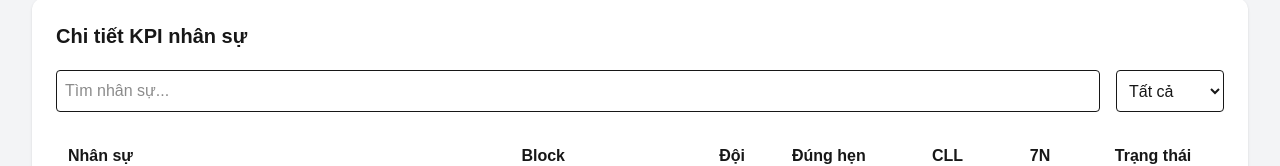
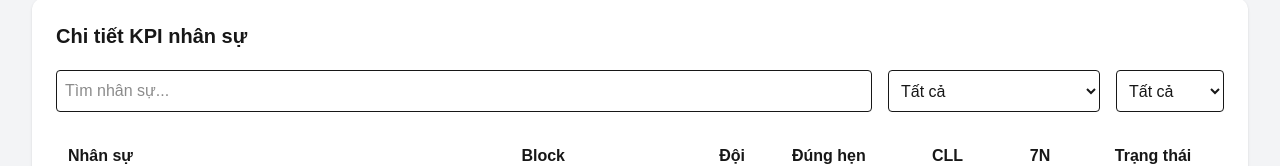
Before and after one commit to teamgpt321-collab/kpi-dashboard, a Next.js app: page / in a window 1280 px wide. Shown: the part 246-412 px from the top of the page. Built offline with nearby package versions, Linux system fonts and the light colour scheme.

Commit message:
Add block filter KPI dashboard

```diff
--- a/app/page.tsx
+++ b/app/page.tsx
@@ -38,7 +38,14 @@ const [selectedEmployee,setSelectedEmployee] = useState<any>(null);
 
 const [keyword,setKeyword]=useState("");
 const [status,setStatus]=useState("Tất cả");
+const [block,setBlock]=useState("Tất cả");
 
+
+
+const blocks = [
+  "Tất cả",
+  ...Array.from(new Set(employees.map(emp => emp.block)))
+];
 
 
 const filteredEmployees = employees.filter(emp=>{
@@ -122,6 +129,21 @@ value={keyword}
 onChange={(e)=>setKeyword(e.target.value)}
 />
 
+
+
+<select
+className="border rounded p-2"
+value={block}
+onChange={(e)=>setBlock(e.target.value)}
+>
+
+{blocks.map(b=>(
+<option key={b}>
+{b}
+</option>
+))}
+
+</select>
 
 
 <select
```
